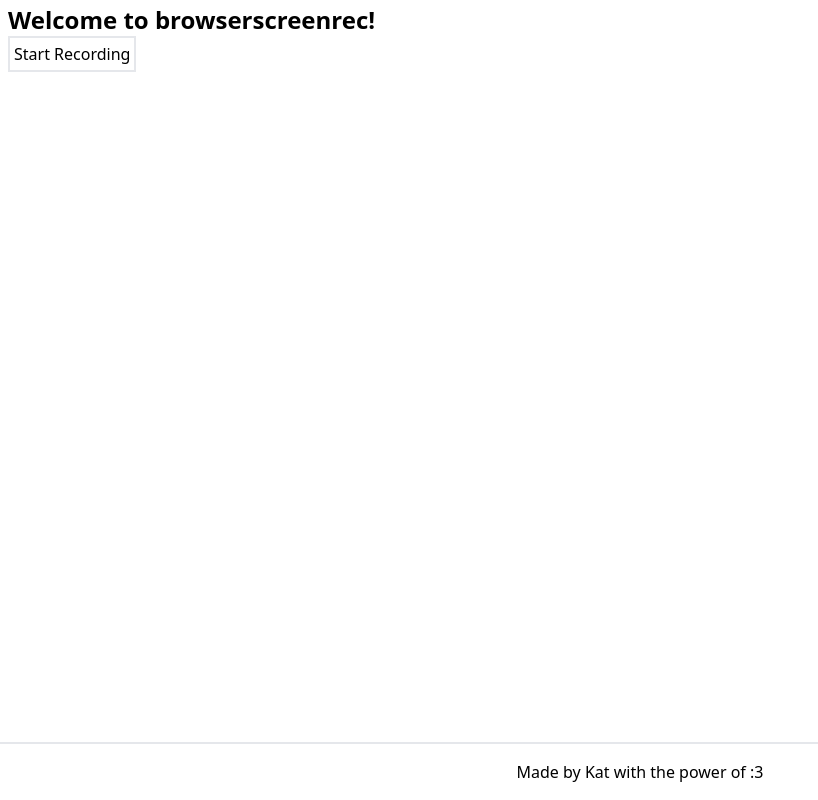
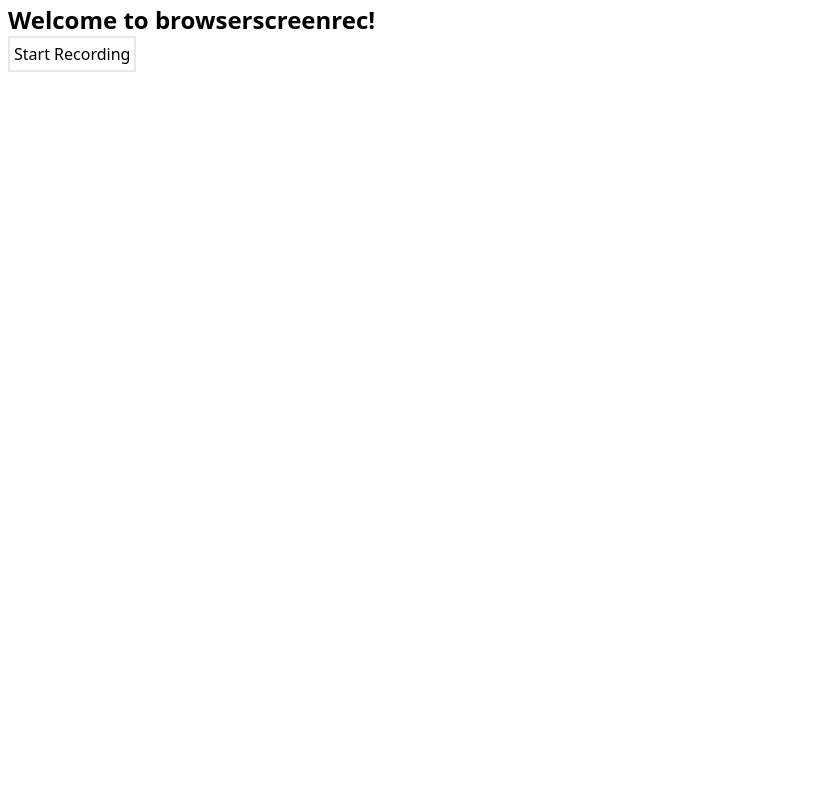
Before and after one commit to kattschan/browserscreenrec, a SvelteKit app: page / in a window 1280 px wide. Shown: the whole page, without its empty margins (0-818 px from the left). Built offline with nearby package versions, Linux system fonts and the light colour scheme.

Commit message:
rollback sticky heady it causes problems

```diff
--- a/src/routes/+page.svelte
+++ b/src/routes/+page.svelte
@@ -87,6 +87,3 @@
 		<p class="text-red-400 text-2xl">Your browser does not support screen recording.</p>
 	{/if}
 </div>
-<div class="fixed inset-x-0 bottom-0 p-4 dark:text-white text-center border-t-2">
-	Made by Kat with the power of :3
-</div>
```
